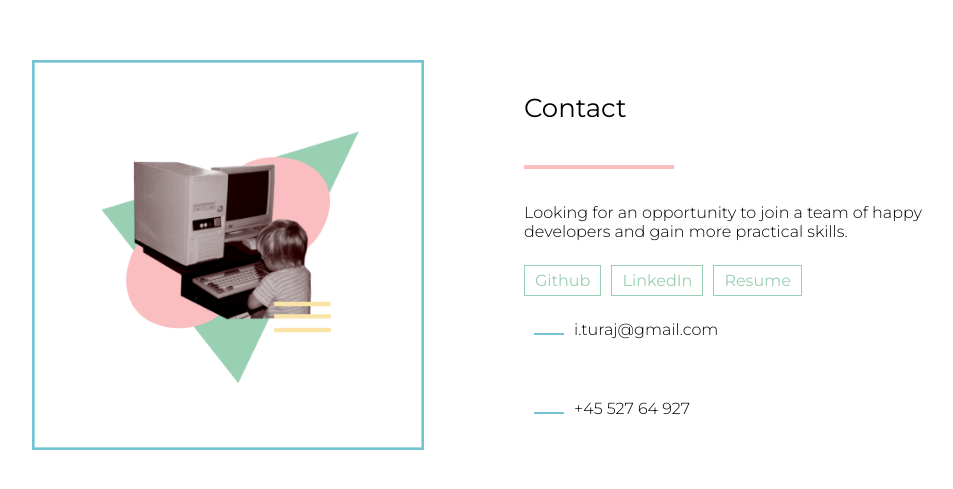
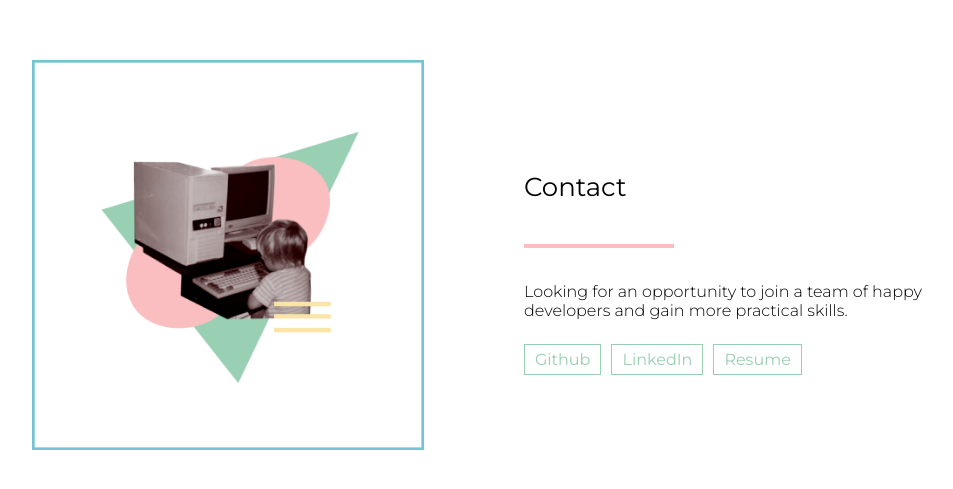
Before and after one commit to ituraj/portfolio-20, a Gatsby site: page / in a window 1280 px wide. Shown: the part 5777-6266 px from the top of the page, without its empty margins (156-1109 px from the left). Built offline with nearby package versions, Linux system fonts and the light colour scheme; Gatsby itself is replaced by a stand-in of ours.

Commit message:
Update Contact.js

```diff
--- a/src/components/Contact/Contact.js
+++ b/src/components/Contact/Contact.js
@@ -1,6 +1,5 @@
 import React from "react";
 import Icon from "../../assets/icons";
-import Skill from "../Skill/Skill";
 import { colors } from "../../styles/colors";
 import resume from "../../assets/documents/resume.pdf";
 import data from "../../data/en.json";
@@ -42,8 +41,6 @@ const Contact = ({ imgSrc }) => {
             {data.contact.resume}
           </a>
         </section>
-        <Skill skill="i.turaj@gmail.com" />
-        <Skill skill="+45 527 64 927" />
       </article>
     </section>
   );
```
